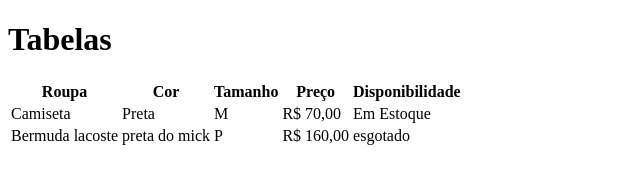
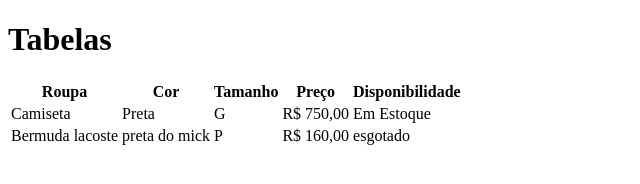
Before and after one commit to rafael9825/aula-tabela, a plain HTML site: page index.html in a window 1280 px wide. Shown: the full height of the page, 0-640 px from the left. Drawn offline with Linux system fonts and the light colour scheme.

Commit message:
trocado do M para o G

```diff
--- a/index.html
+++ b/index.html
@@ -20,8 +20,8 @@
         <tr>
             <td>Camiseta</td>
             <td>Preta</td>
-            <td>M</td>
-            <td>R$ 70,00</td>
+            <td>G</td>
+            <td>R$ 750,00</td>
             <td>Em Estoque</td>
         </tr>
         <tr>
```
